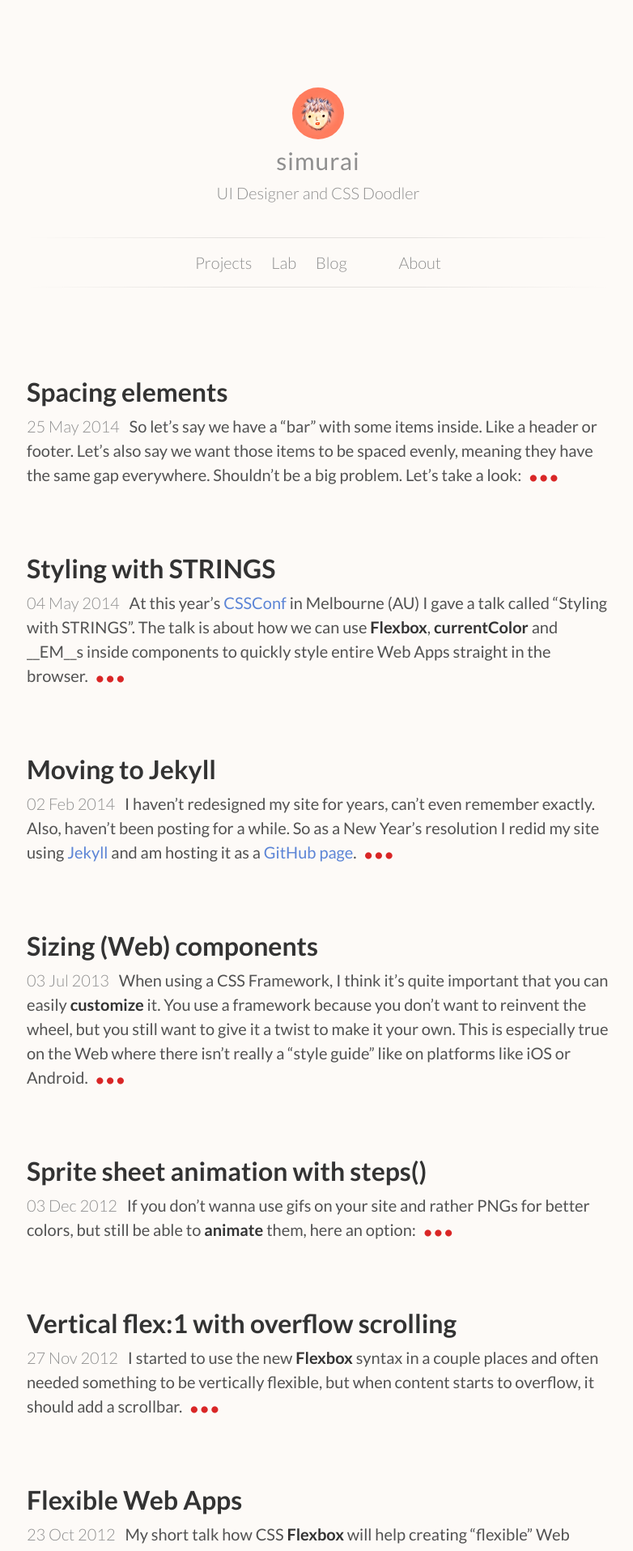
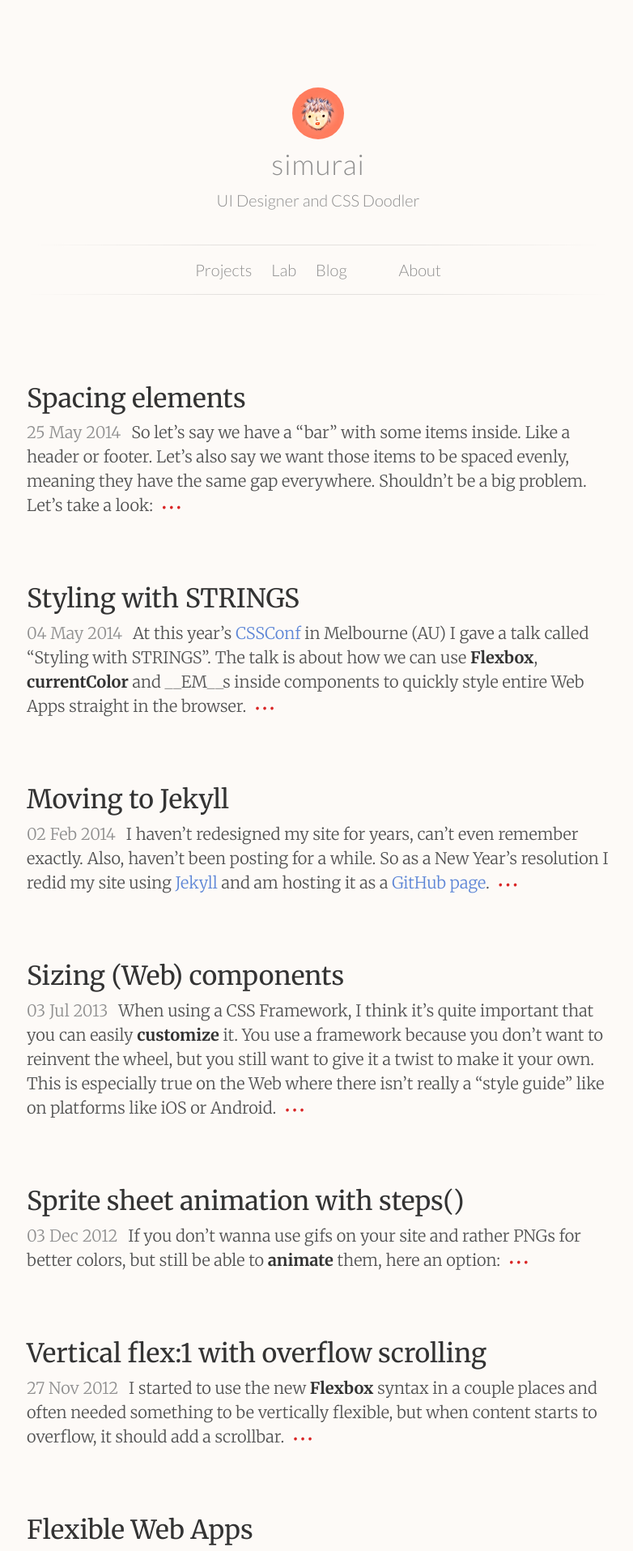
Before and after one commit to simurai/simurai.com, a Jekyll site: the page built from index.html, in a window 1280 px wide. Shown: the top 1915 px of the page at 81% size, without its empty margins (247-1029 px from the left). Built offline with Jekyll 4.4.1, drawn with Linux system fonts in a browser that asks for light colours; Markdown is read by kramdown in place of the engine named in the settings.

Commit message:
New Font

```diff
--- a/_includes/head.html
+++ b/_includes/head.html
@@ -8,7 +8,7 @@
 
 	<link rel="shortcut icon" href="img/favicon.ico">
 
-    <link rel="stylesheet" href="http://fonts.googleapis.com/css?family=Lato:300,400,700">
+    <link rel="stylesheet" href="http://fonts.googleapis.com/css?family=Merriweather:300,400,700|Lato:300,400">
     <link rel="stylesheet" href="/css/main.css">
 
   </head>
--- a/_sass/global.scss
+++ b/_sass/global.scss
@@ -4,7 +4,8 @@
 html {
     font-size: 16px;
     line-height: 1.5;
-    font-family: 'Lato', sans-serif;
+    font-family: 'Merriweather', Georgia, serif;
+    font-weight: 300;
     color: $color;
     background-color: hsl(30, 60%, 98%); /* rgb(253, 250, 247) */
 }
@@ -37,14 +38,22 @@ a:active {
     color: hsl(220,60%,50%);
 }
 
-b, strong,
+b, strong {
+    font-weight: 700;
+    color: $color-dark;
+}
+
 h1, h2, h3, h4, h5, h6 {
-    font-weight: 700;
+    font-weight: 400;
     color: $color-dark;
 }
 
 h1 {
     line-height: 1.2;
+}
+
+h3 + p {
+    margin-top: .5em;
 }
 
 li {
--- a/_sass/header.scss
+++ b/_sass/header.scss
@@ -5,6 +5,7 @@
 	margin: $space 0; /* fallback */
 	margin: 12vmin 0;
 	text-align: center;
+	font-family: 'Lato', sans-serif;
 	font-weight: 300;
 	color: $color-light;
 }
@@ -15,8 +16,8 @@
 
 .header-title {
 	margin: .25em 0;
-	font-size: 1.5em;
-	font-weight: 400;
+	font-size: 1.75em;
+	font-weight: inherit;
 	letter-spacing: 1px;
 	color: inherit;
 }
```
